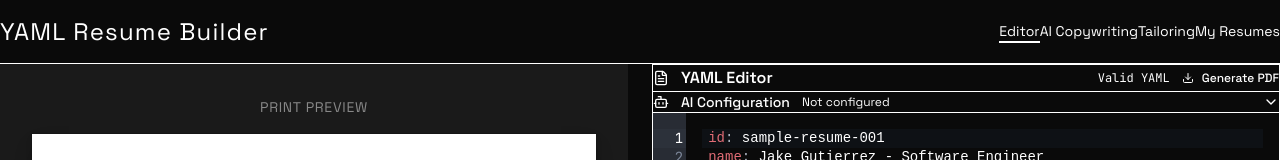
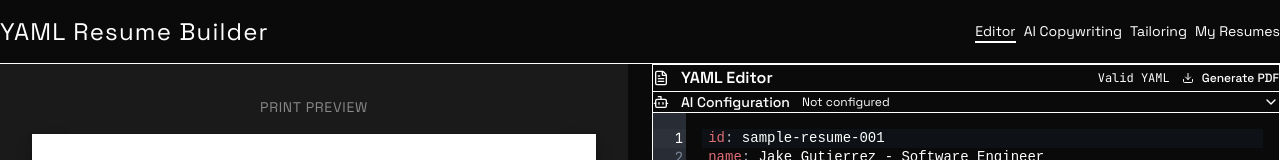
Before and after one commit to Aureliusf/ResumeQuiver, a React (Vite) app: page / in a window 1280 px wide. Shown: the top 160 px of the page. Built offline with nearby package versions, Linux system fonts and the light colour scheme; what @react-pdf/renderer would draw is missing.

Commit message:
style: add gap between header navigation buttons

```diff
--- a/src/components/layout/header.tsx
+++ b/src/components/layout/header.tsx
@@ -57,7 +57,7 @@ function HeaderComponent({ activeTab, onTabChange }: HeaderProps) {
         </div>
       )}
 
-      <nav className="flex items-center" role="navigation" aria-label="Main navigation">
+      <nav className="flex items-center gap-2" role="navigation" aria-label="Main navigation">
         {tabs.map((tab) => (
           <button
             key={tab.id}
```
